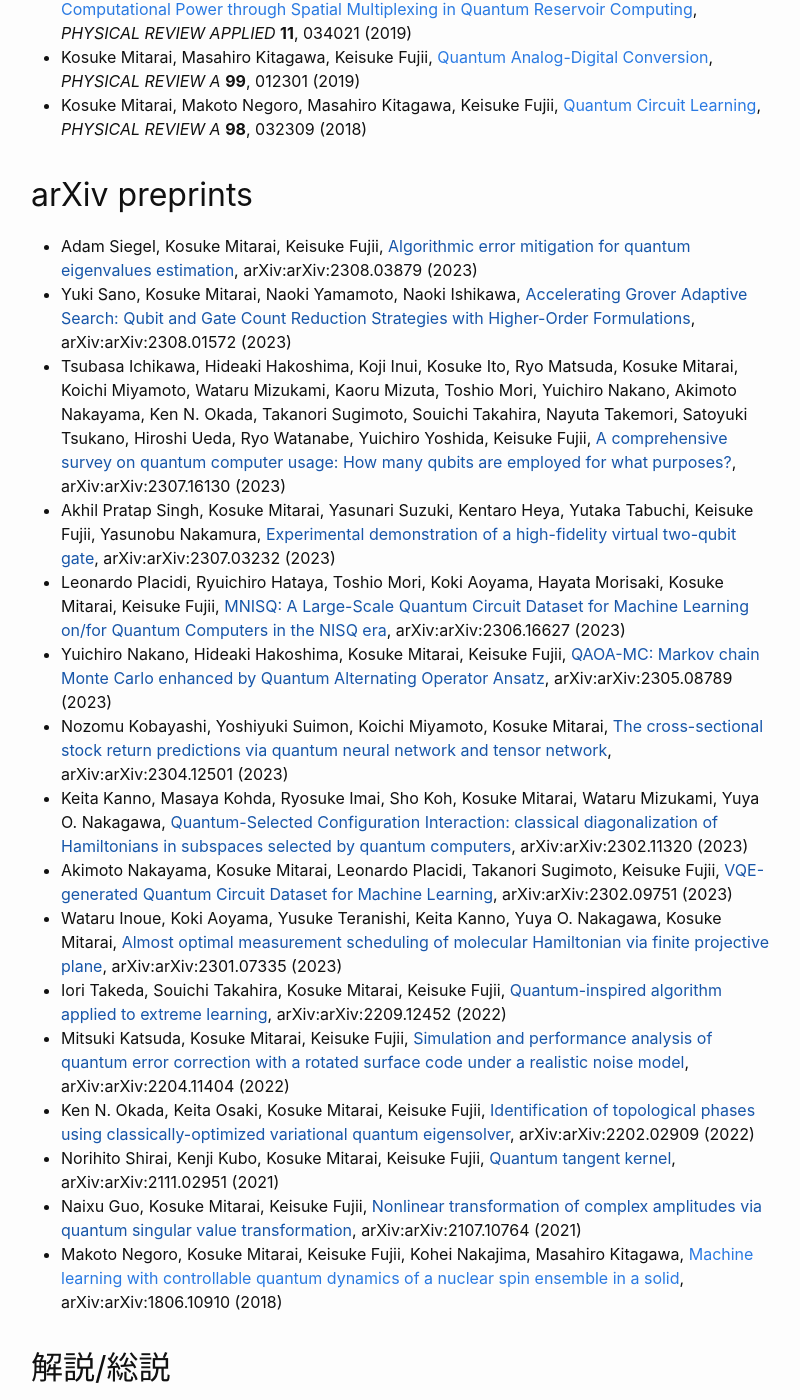
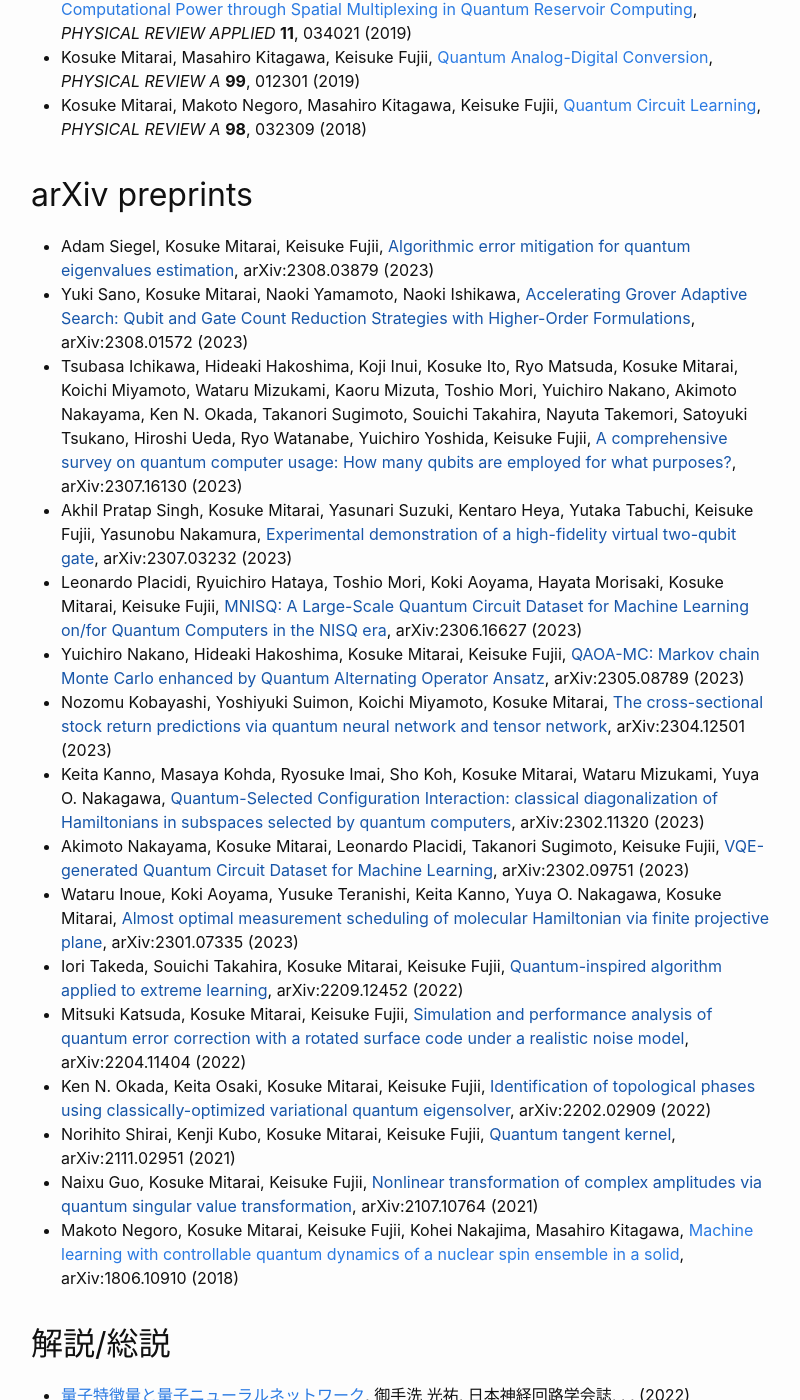
Before and after one commit to kosukemtr/kosukemtr.github.io, a Jekyll site: the page built from publications.md, in a window 1280 px wide and 1400 px high, scrolled down 1973 px. Shown: the whole window, without its empty margins (239-1039 px from the left). Built offline with Jekyll 4.4.1, drawn with Linux system fonts in a browser that asks for light colours; part of the change alters nothing that is shown.

Commit message:
Update publications

```diff
--- a/publications.md
+++ b/publications.md
@@ -37,23 +37,23 @@ title: Publications
 
 ## arXiv preprints
 
-- Adam Siegel, Kosuke Mitarai, Keisuke Fujii, [Algorithmic error mitigation for quantum eigenvalues estimation](), arXiv:arXiv:2308.03879 (2023)
-- Yuki Sano, Kosuke Mitarai, Naoki Yamamoto, Naoki Ishikawa, [Accelerating Grover Adaptive Search: Qubit and Gate Count Reduction Strategies with Higher-Order Formulations](), arXiv:arXiv:2308.01572 (2023)
-- Tsubasa Ichikawa, Hideaki Hakoshima, Koji Inui, Kosuke Ito, Ryo Matsuda, Kosuke Mitarai, Koichi Miyamoto, Wataru Mizukami, Kaoru Mizuta, Toshio Mori, Yuichiro Nakano, Akimoto Nakayama, Ken N. Okada, Takanori Sugimoto, Souichi Takahira, Nayuta Takemori, Satoyuki Tsukano, Hiroshi Ueda, Ryo Watanabe, Yuichiro Yoshida, Keisuke Fujii, [A comprehensive survey on quantum computer usage: How many qubits are employed for what purposes?](), arXiv:arXiv:2307.16130 (2023)
-- Akhil Pratap Singh, Kosuke Mitarai, Yasunari Suzuki, Kentaro Heya, Yutaka Tabuchi, Keisuke Fujii, Yasunobu Nakamura, [Experimental demonstration of a high-fidelity virtual two-qubit gate](), arXiv:arXiv:2307.03232 (2023)
-- Leonardo Placidi, Ryuichiro Hataya, Toshio Mori, Koki Aoyama, Hayata Morisaki, Kosuke Mitarai, Keisuke Fujii, [MNISQ: A Large-Scale Quantum Circuit Dataset for Machine Learning on/for Quantum Computers in the NISQ era](), arXiv:arXiv:2306.16627 (2023)
-- Yuichiro Nakano, Hideaki Hakoshima, Kosuke Mitarai, Keisuke Fujii, [QAOA-MC: Markov chain Monte Carlo enhanced by Quantum Alternating Operator Ansatz](), arXiv:arXiv:2305.08789 (2023)
-- Nozomu Kobayashi, Yoshiyuki Suimon, Koichi Miyamoto, Kosuke Mitarai, [The cross-sectional stock return predictions via quantum neural network and tensor network](), arXiv:arXiv:2304.12501 (2023)
-- Keita Kanno, Masaya Kohda, Ryosuke Imai, Sho Koh, Kosuke Mitarai, Wataru Mizukami, Yuya O. Nakagawa, [Quantum-Selected Configuration Interaction: classical diagonalization of Hamiltonians in subspaces selected by quantum computers](), arXiv:arXiv:2302.11320 (2023)
-- Akimoto Nakayama, Kosuke Mitarai, Leonardo Placidi, Takanori Sugimoto, Keisuke Fujii, [VQE-generated Quantum Circuit Dataset for Machine Learning](), arXiv:arXiv:2302.09751 (2023)
-- Wataru Inoue, Koki Aoyama, Yusuke Teranishi, Keita Kanno, Yuya O. Nakagawa, Kosuke Mitarai, [Almost optimal measurement scheduling of molecular Hamiltonian via finite projective plane](), arXiv:arXiv:2301.07335 (2023)
-- Iori Takeda, Souichi Takahira, Kosuke Mitarai, Keisuke Fujii, [Quantum-inspired algorithm applied to extreme learning](), arXiv:arXiv:2209.12452 (2022)
-- Mitsuki Katsuda, Kosuke Mitarai, Keisuke Fujii, [Simulation and performance analysis of quantum error correction with a rotated surface code under a realistic noise model](), arXiv:arXiv:2204.11404 (2022)
-- Ken N. Okada, Keita Osaki, Kosuke Mitarai, Keisuke Fujii, [Identification of topological phases using classically-optimized variational quantum eigensolver](), arXiv:arXiv:2202.02909 (2022)
-- Norihito Shirai, Kenji Kubo, Kosuke Mitarai, Keisuke Fujii, [Quantum tangent kernel](), arXiv:arXiv:2111.02951 (2021)
-- Naixu Guo, Kosuke Mitarai, Keisuke Fujii, [Nonlinear transformation of complex amplitudes via quantum singular value transformation](), arXiv:arXiv:2107.10764 (2021)
+- Adam Siegel, Kosuke Mitarai, Keisuke Fujii, [Algorithmic error mitigation for quantum eigenvalues estimation](), arXiv:2308.03879 (2023)
+- Yuki Sano, Kosuke Mitarai, Naoki Yamamoto, Naoki Ishikawa, [Accelerating Grover Adaptive Search: Qubit and Gate Count Reduction Strategies with Higher-Order Formulations](), arXiv:2308.01572 (2023)
+- Tsubasa Ichikawa, Hideaki Hakoshima, Koji Inui, Kosuke Ito, Ryo Matsuda, Kosuke Mitarai, Koichi Miyamoto, Wataru Mizukami, Kaoru Mizuta, Toshio Mori, Yuichiro Nakano, Akimoto Nakayama, Ken N. Okada, Takanori Sugimoto, Souichi Takahira, Nayuta Takemori, Satoyuki Tsukano, Hiroshi Ueda, Ryo Watanabe, Yuichiro Yoshida, Keisuke Fujii, [A comprehensive survey on quantum computer usage: How many qubits are employed for what purposes?](), arXiv:2307.16130 (2023)
+- Akhil Pratap Singh, Kosuke Mitarai, Yasunari Suzuki, Kentaro Heya, Yutaka Tabuchi, Keisuke Fujii, Yasunobu Nakamura, [Experimental demonstration of a high-fidelity virtual two-qubit gate](), arXiv:2307.03232 (2023)
+- Leonardo Placidi, Ryuichiro Hataya, Toshio Mori, Koki Aoyama, Hayata Morisaki, Kosuke Mitarai, Keisuke Fujii, [MNISQ: A Large-Scale Quantum Circuit Dataset for Machine Learning on/for Quantum Computers in the NISQ era](), arXiv:2306.16627 (2023)
+- Yuichiro Nakano, Hideaki Hakoshima, Kosuke Mitarai, Keisuke Fujii, [QAOA-MC: Markov chain Monte Carlo enhanced by Quantum Alternating Operator Ansatz](), arXiv:2305.08789 (2023)
+- Nozomu Kobayashi, Yoshiyuki Suimon, Koichi Miyamoto, Kosuke Mitarai, [The cross-sectional stock return predictions via quantum neural network and tensor network](), arXiv:2304.12501 (2023)
+- Keita Kanno, Masaya Kohda, Ryosuke Imai, Sho Koh, Kosuke Mitarai, Wataru Mizukami, Yuya O. Nakagawa, [Quantum-Selected Configuration Interaction: classical diagonalization of Hamiltonians in subspaces selected by quantum computers](), arXiv:2302.11320 (2023)
+- Akimoto Nakayama, Kosuke Mitarai, Leonardo Placidi, Takanori Sugimoto, Keisuke Fujii, [VQE-generated Quantum Circuit Dataset for Machine Learning](), arXiv:2302.09751 (2023)
+- Wataru Inoue, Koki Aoyama, Yusuke Teranishi, Keita Kanno, Yuya O. Nakagawa, Kosuke Mitarai, [Almost optimal measurement scheduling of molecular Hamiltonian via finite projective plane](), arXiv:2301.07335 (2023)
+- Iori Takeda, Souichi Takahira, Kosuke Mitarai, Keisuke Fujii, [Quantum-inspired algorithm applied to extreme learning](), arXiv:2209.12452 (2022)
+- Mitsuki Katsuda, Kosuke Mitarai, Keisuke Fujii, [Simulation and performance analysis of quantum error correction with a rotated surface code under a realistic noise model](), arXiv:2204.11404 (2022)
+- Ken N. Okada, Keita Osaki, Kosuke Mitarai, Keisuke Fujii, [Identification of topological phases using classically-optimized variational quantum eigensolver](), arXiv:2202.02909 (2022)
+- Norihito Shirai, Kenji Kubo, Kosuke Mitarai, Keisuke Fujii, [Quantum tangent kernel](), arXiv:2111.02951 (2021)
+- Naixu Guo, Kosuke Mitarai, Keisuke Fujii, [Nonlinear transformation of complex amplitudes via quantum singular value transformation](), arXiv:2107.10764 (2021)
 - Makoto Negoro, Kosuke Mitarai, Keisuke Fujii, Kohei Nakajima, Masahiro Kitagawa, [Machine learning with controllable quantum dynamics of a nuclear spin ensemble in a solid](http://arxiv.org/abs/1806.10910v1
-http://arxiv.org/pdf/1806.10910v1), arXiv:arXiv:1806.10910 (2018)
+http://arxiv.org/pdf/1806.10910v1), arXiv:1806.10910 (2018)
 
 ## 解説/総説
 
```
